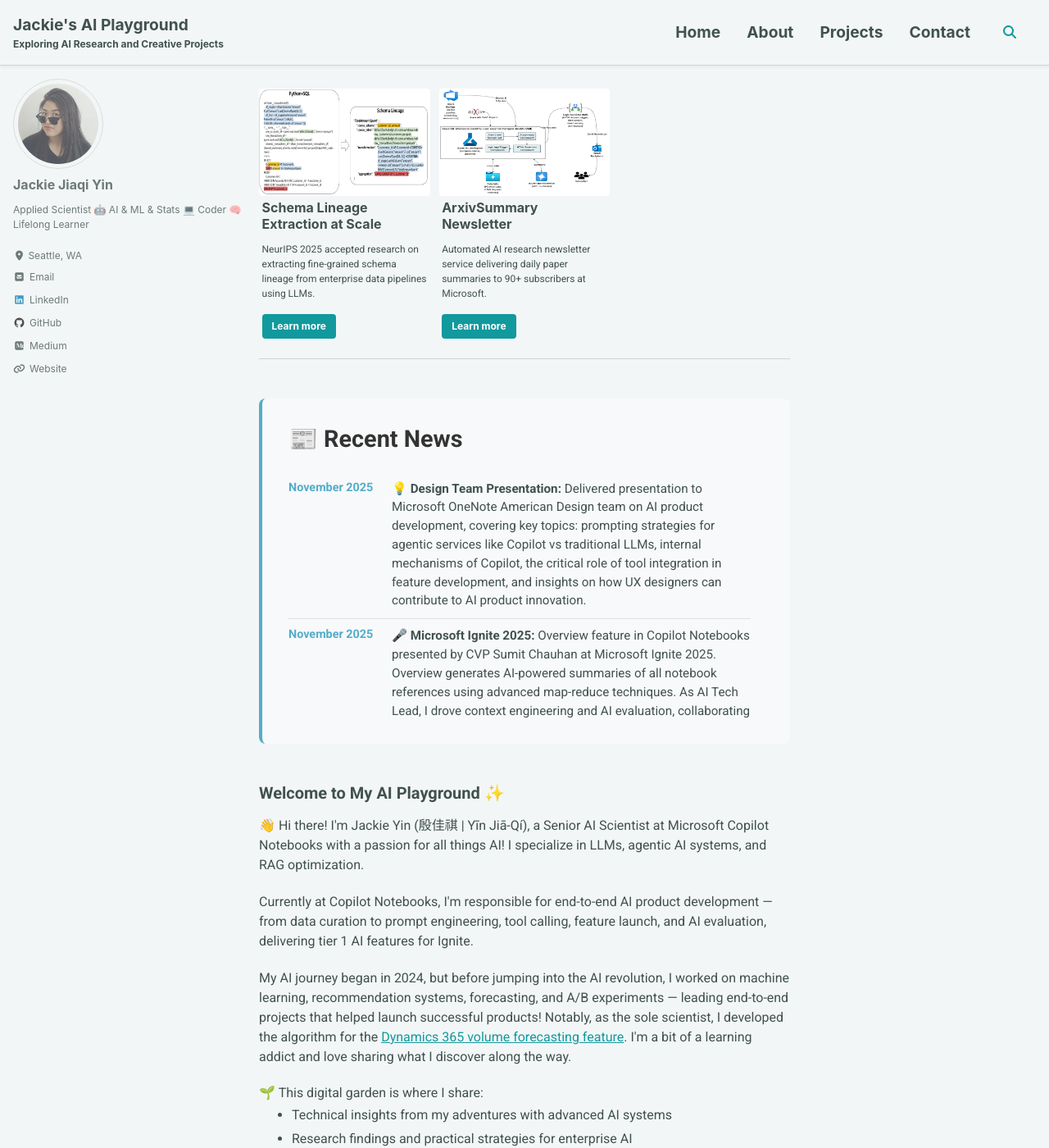
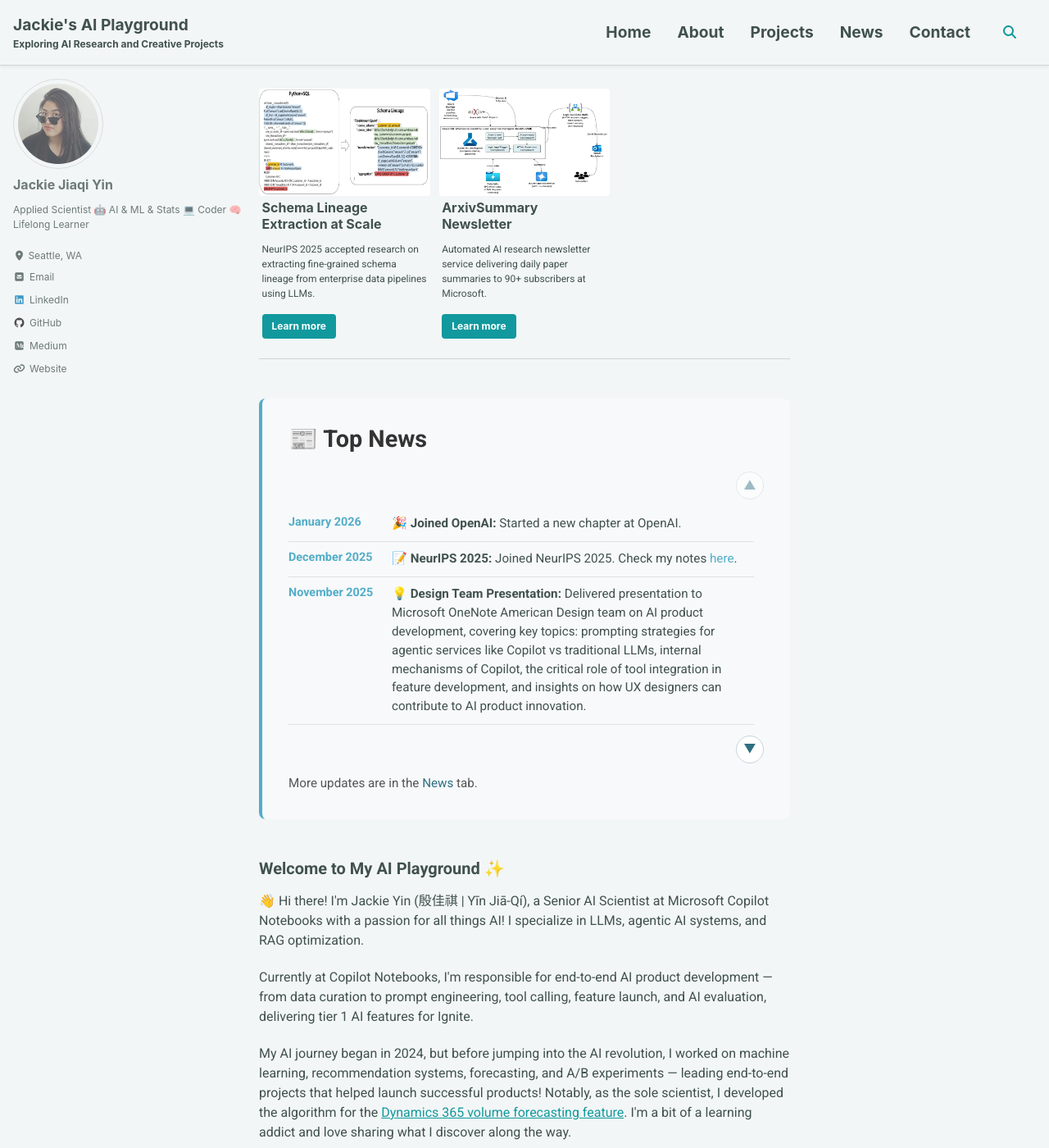
Before and after one commit to jackie-jiaqi-yin/jackie-jiaqi-yin.github.io, a Jekyll site: the page built from index.html, in a window 1280 px wide and 1400 px high. Shown: the whole window at 82% size. Built offline with Jekyll 4.4.1, drawn with Linux system fonts in a browser that asks for light colours; cached includes are drawn as plain includes; the list of posts is cut into pages by our own code.

Commit message:
udpate news tab

```diff
--- a/_data/navigation.yml
+++ b/_data/navigation.yml
@@ -8,6 +8,8 @@
   #   url: /experience/
   - title: "Projects"
     url: /projects/
+  - title: "News"
+    url: /news/
   # - title: "Blog"
   #   url: /blog/
   - title: "Contact"
--- a/_includes/head/custom.html
+++ b/_includes/head/custom.html
@@ -2,4 +2,42 @@
 
 <!-- insert favicons. use https://realfavicongenerator.net/ -->
 
+<script>
+  document.addEventListener("DOMContentLoaded", function () {
+    var links = document.querySelectorAll("a[href]");
+
+    links.forEach(function (link) {
+      var href = link.getAttribute("href");
+      if (!href) return;
+
+      if (
+        href.charAt(0) === "#" ||
+        href.startsWith("mailto:") ||
+        href.startsWith("tel:") ||
+        href.startsWith("javascript:")
+      ) {
+        return;
+      }
+
+      var url;
+      try {
+        url = new URL(link.href, window.location.href);
+      } catch (error) {
+        return;
+      }
+
+      if (url.origin === window.location.origin) return;
+
+      link.setAttribute("target", "_blank");
+
+      var relValues = (link.getAttribute("rel") || "")
+        .split(/\s+/)
+        .filter(Boolean);
+      if (!relValues.includes("noopener")) relValues.push("noopener");
+      if (!relValues.includes("noreferrer")) relValues.push("noreferrer");
+      link.setAttribute("rel", relValues.join(" "));
+    });
+  });
+</script>
+
 <!-- end custom head snippets -->
--- a/assets/css/main.scss
+++ b/assets/css/main.scss
@@ -125,13 +125,43 @@
     margin-bottom: 0.8em;
   }
 
-  .news-list {
-    list-style: none;
-    padding: 0;
-    margin: 0;
-    max-height: 300px;
+  .news-date {
+    font-weight: 600;
+    color: #52adc8;
+    min-width: 110px;
+    font-size: 0.9em;
+    line-height: 1.4;
+  }
+
+  .news-content {
+    flex: 1;
+    line-height: 1.5;
+    font-size: 0.95em;
+
+    a {
+      color: #52adc8;
+      text-decoration: none;
+
+      &:hover {
+        text-decoration: underline;
+      }
+    }
+  }
+
+  .news-slider {
+    display: flex;
+    flex-direction: column;
+    gap: 0.55em;
+  }
+
+  .news-slider--vertical {
+    align-items: stretch;
+  }
+
+  .news-slider-viewport {
+    max-height: 270px;
     overflow-y: auto;
-    padding-right: 1em;
+    padding-right: 0.75em;
 
     // Custom scrollbar styling
     &::-webkit-scrollbar {
@@ -151,6 +181,58 @@
         background: #3d8ba5;
       }
     }
+  }
+
+  .news-slider-viewport--archive {
+    max-height: 520px;
+  }
+
+  .news-slider-control {
+    width: 34px;
+    height: 34px;
+    align-self: flex-end;
+    border: 1px solid #c7d4db;
+    border-radius: 999px;
+    background: #fff;
+    color: #2f6f82;
+    cursor: pointer;
+    font-size: 0.95em;
+    line-height: 1;
+    display: flex;
+    align-items: center;
+    justify-content: center;
+    transition: all 0.2s ease;
+
+    &:hover {
+      border-color: #52adc8;
+      color: #1d5566;
+    }
+
+    &:disabled {
+      opacity: 0.45;
+      cursor: not-allowed;
+    }
+  }
+
+  .news-more-link {
+    margin: 0.9em 0 0;
+    color: #555;
+    font-size: 0.95em;
+
+    a {
+      color: #2f6f82;
+      text-decoration: none;
+
+      &:hover {
+        text-decoration: underline;
+      }
+    }
+  }
+
+  .news-list {
+    list-style: none;
+    padding: 0;
+    margin: 0;
 
     li {
       padding: 0.6em 0;
@@ -163,31 +245,25 @@
       &:last-child {
         border-bottom: none;
       }
-
-      .news-date {
-        font-weight: 600;
-        color: #52adc8;
-        min-width: 110px;
-        font-size: 0.9em;
-        line-height: 1.4;
-      }
-
-      .news-content {
-        flex: 1;
-        line-height: 1.5;
-        font-size: 0.95em;
-
-        a {
-          color: #52adc8;
-          text-decoration: none;
-
-          &:hover {
-            text-decoration: underline;
-          }
-        }
-      }
     }
   }
+}
+
+.news-section--wide {
+  max-width: 1200px;
+}
+
+// Layout tuning: wrap left panel text and widen middle panel
+.sidebar .author__name,
+.sidebar .author__bio,
+.sidebar .author__urls a,
+.sidebar .author__urls .label {
+  overflow-wrap: anywhere;
+  word-break: break-word;
+}
+
+.sidebar .author__urls li {
+  white-space: normal;
 }
 
 // Responsive design for news section
@@ -196,9 +272,26 @@
     padding: 1.5em;
     margin: 2em 1em;
 
+    .news-slider {
+      gap: 0.5em;
+    }
+
+    .news-slider-control {
+      width: 30px;
+      height: 30px;
+      font-size: 0.85em;
+    }
+
+    .news-slider-viewport {
+      max-height: 280px;
+      padding-right: 0.45em;
+    }
+
+    .news-slider-viewport--archive {
+      max-height: 420px;
+    }
+
     .news-list {
-      max-height: 350px;
-
       li {
         flex-direction: column;
         gap: 0.3em;
@@ -208,5 +301,9 @@
         }
       }
     }
+
+    .news-date {
+      min-width: auto;
+    }
   }
 }
--- a/index.html
+++ b/index.html
@@ -22,8 +22,19 @@
 {% include feature_row %}
 
 <div class="news-section">
-  <h2>📰 Recent News</h2>
+  <h2>📰 Top News</h2>
+  <div class="news-slider news-slider--vertical" id="top-news-slider" aria-label="Top news slider">
+    <button type="button" class="news-slider-control up" aria-label="Scroll up">&#9650;</button>
+    <div class="news-slider-viewport">
       <ul class="news-list">
+        <li>
+          <span class="news-date">January 2026</span>
+          <span class="news-content">🎉 <strong>Joined OpenAI:</strong> Started a new chapter at OpenAI.</span>
+        </li>
+        <li>
+          <span class="news-date">December 2025</span>
+          <span class="news-content">📝 <strong>NeurIPS 2025:</strong> Joined NeurIPS 2025. Check my notes <a href="https://jackie-jiaqi-yin.github.io/llm-learning-journey/talks/neurips-2025/">here</a>.</span>
+        </li>
         <li>
           <span class="news-date">November 2025</span>
           <span class="news-content">💡 <strong>Design Team Presentation:</strong> Delivered presentation to Microsoft OneNote American Design team on AI product development, covering key topics: prompting strategies for agentic services like Copilot vs traditional LLMs, internal mechanisms of Copilot, the critical role of tool integration in feature development, and insights on how UX designers can contribute to AI product innovation.</span>
@@ -32,52 +43,52 @@
           <span class="news-date">November 2025</span>
           <span class="news-content">🎤 <strong>Microsoft Ignite 2025:</strong> Overview feature in Copilot Notebooks presented by CVP Sumit Chauhan at Microsoft Ignite 2025. Overview generates AI-powered summaries of all notebook references using advanced map-reduce techniques. As AI Tech Lead, I drove context engineering and AI evaluation, collaborating with developers and PMs to deliver this tier-1 feature. <a href="https://drive.google.com/file/d/174UrwnOniIxVYEq_rfAEgqLB0p68IQdK/view?usp=sharing">[Watch Ignite Presentation]</a></span>
         </li>
-    <li>
-      <span class="news-date">November 2025</span>
-      <span class="news-content">🤝 <strong>New Collaboration:</strong> Started collaborating with Columbia University on AI BioAge project, applying advanced AI techniques to biological aging research and longevity science.</span>
-    </li>
-    <li>
-      <span class="news-date">October 2025</span>
-      <span class="news-content">📚 <strong>Website Launch:</strong> Published <a href="https://jackie-jiaqi-yin.github.io/llm-learning-journey/">LLM Learning Notes</a> - an actively updated documentation site featuring my personal insights and explorations in Large Language Models and AI.</span>
-    </li>
-    <li>
-      <span class="news-date">October 2025</span>
-      <span class="news-content">🚀 <strong>Open Source Release:</strong> Published <a href="https://github.com/microsoft/da-forge">DA-Forge</a> Python package for declarative agent creation and deployment.</span>
-    </li>
-    <li>
-      <span class="news-date">September 2025</span>
-      <span class="news-content">🎉 <strong>Joined Copilot Notebooks</strong> as an early AI scientist member at Microsoft.</span>
-    </li>
-    <li>
-      <span class="news-date">September 2025</span>
-      <span class="news-content">📝 <strong>Paper Accepted!</strong> Our work on <a href="https://arxiv.org/abs/2508.07179">Schema Lineage Extraction at Scale: Multilingual Pipelines, Composite Evaluation, and Language-Model Benchmarks</a> was accepted to <strong>NeurIPS 2025</strong> LLM Evaluation Workshop and DL4C Workshop.</span>
-    </li>
-    <li>
-      <span class="news-date">August 2025</span>
-      <span class="news-content">🚀 <strong>Open Source Release:</strong> Published <a href="https://github.com/microsoft/SLiCE">SLiCE</a> Python package on PyPI for schema lineage evaluation.</span>
-    </li>
-    <li>
-      <span class="news-date">July 2025</span>
-      <span class="news-content">📈 <strong>ArxivSummary reaches 60+ subscribers</strong> at Microsoft, delivering weekly AI research summaries.</span>
-    </li>
-    <li>
-      <span class="news-date">June 2025</span>
-      <span class="news-content">🤖 <strong>Demo Release:</strong> Launched data reasoning agent with customized RAG system capable of answering database questions and writing accurate SQL code, leveraging schema lineage research. <a href="https://drive.google.com/file/d/1fI11E8DukAXvIrX8RgPeWs8ExYYpez7Q/view?usp=sharing">[Watch Demo Video]</a></span>
-    </li>
-    <li>
-      <span class="news-date">May 2025</span>
-      <span class="news-content">⚡ <strong>AI Newsletter Upgrade:</strong> Enhanced AI infrastructure with map-reduce and recursive summary techniques to handle large-scale summaries of 300+ papers.</span>
-    </li>
-    <li>
-      <span class="news-date">May 2025</span>
-      <span class="news-content">🌟 <strong>Open Source Release:</strong> Published <a href="https://github.com/jackie-jiaqi-yin/ArxivSummary">ArxivSummary</a> as open source on GitHub, sharing the AI newsletter infrastructure with the community.</span>
-    </li>
-    <li>
-      <span class="news-date">February 2025</span>
-      <span class="news-content">🎊 <strong>AI Newsletter Launch:</strong> Deployed AI newsletter service (AML pipeline) within Microsoft with first subscriber - my manager Xiya!</span>
-    </li>
       </ul>
     </div>
+    <button type="button" class="news-slider-control down" aria-label="Scroll down">&#9660;</button>
+  </div>
+  <p class="news-more-link">More updates are in the <a href="/news/">News</a> tab.</p>
+</div>
+
+<script>
+  document.addEventListener("DOMContentLoaded", function () {
+    var sliders = document.querySelectorAll(".news-slider--vertical");
+    sliders.forEach(function (slider) {
+      var viewport = slider.querySelector(".news-slider-viewport");
+      var upButton = slider.querySelector(".news-slider-control.up");
+      var downButton = slider.querySelector(".news-slider-control.down");
+
+      if (!viewport || !upButton || !downButton) {
+        return;
+      }
+
+      function scrollStep() {
+        var firstItem = viewport.querySelector("li");
+        var itemHeight = firstItem ? firstItem.offsetHeight : viewport.clientHeight / 2;
+        return Math.max(80, itemHeight * 0.9);
+      }
+
+      function updateControlState() {
+        var atTop = viewport.scrollTop <= 2;
+        var atBottom = viewport.scrollTop + viewport.clientHeight >= viewport.scrollHeight - 2;
+        upButton.disabled = atTop;
+        downButton.disabled = atBottom;
+      }
+
+      upButton.addEventListener("click", function () {
+        viewport.scrollBy({ top: -scrollStep(), behavior: "smooth" });
+      });
+
+      downButton.addEventListener("click", function () {
+        viewport.scrollBy({ top: scrollStep(), behavior: "smooth" });
+      });
+
+      viewport.addEventListener("scroll", updateControlState);
+      window.addEventListener("resize", updateControlState);
+      updateControlState();
+    });
+  });
+</script>
 
 <div class="welcome-section">
   <h2>Welcome to My AI Playground ✨</h2>
```
Also changed, not shown: _pages/news.md (added, +105 -0 lines). Lines whose indentation alone changed are shown as unchanged.
